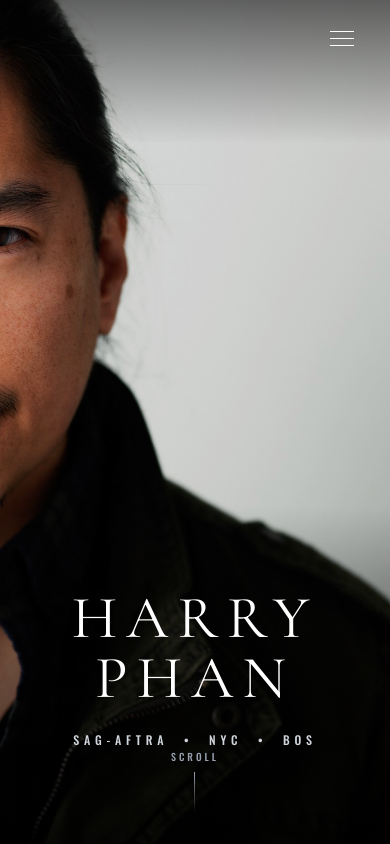
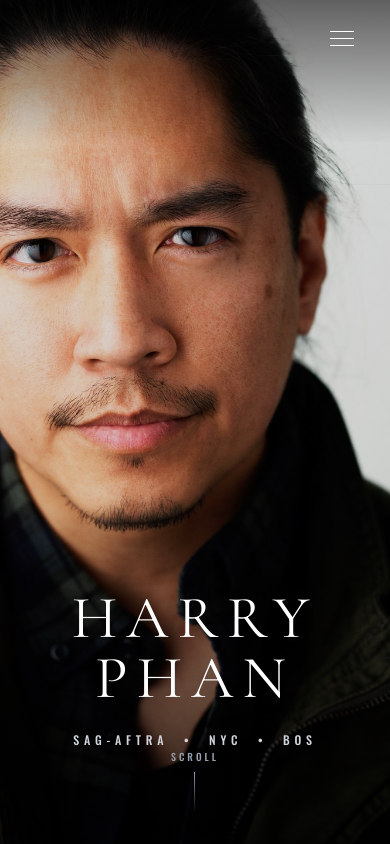
Before and after one commit to harryphan/portfolio, a Next.js app: page / in a window 390 px wide. Shown: the top 844 px of the page. Built offline with nearby package versions, Linux system fonts and the light colour scheme.

Commit message:
mobile ui clean up

```diff
--- a/src/app/globals.css
+++ b/src/app/globals.css
@@ -33,3 +33,20 @@ body {
     color: black;
   }
 }
+
+/* Hero focal point: face sits at ~20% horizontal in the 1800×1440 landscape source.
+   y% has no effect (no vertical overflow on portrait viewports). */
+.hero-image {
+  object-position: 20% 40%;
+}
+@media (min-width: 768px) {
+  .hero-image {
+    object-position: 30% 40%;
+  }
+}
+
+/* Push fixed header content below Dynamic Island / notch on iOS.
+   Falls back to 0px on browsers that don't support env(). */
+.safe-header {
+  padding-top: env(safe-area-inset-top, 0px);
+}
--- a/src/components/Hero.tsx
+++ b/src/components/Hero.tsx
@@ -23,7 +23,7 @@ export function Hero() {
           alt="Harry Phan"
           fill
           priority
-          className="object-cover object-[50%_20%] md:object-[30%_40%]"
+          className="object-cover hero-image"
           sizes="100vw"
         />
       </motion.div>
--- a/src/components/SiteHeader.tsx
+++ b/src/components/SiteHeader.tsx
@@ -18,7 +18,7 @@ export function SiteHeader() {
   const isHome = pathname === '/'
 
   return (
-    <header className={`fixed top-0 left-0 right-0 z-50 pt-[env(safe-area-inset-top)] transition-colors duration-500 ${
+    <header className={`fixed top-0 left-0 right-0 z-50 safe-header transition-colors duration-500 ${
       isHome
         ? 'bg-transparent border-transparent'
         : 'bg-black/80 backdrop-blur-sm border-b border-white/10'
```
